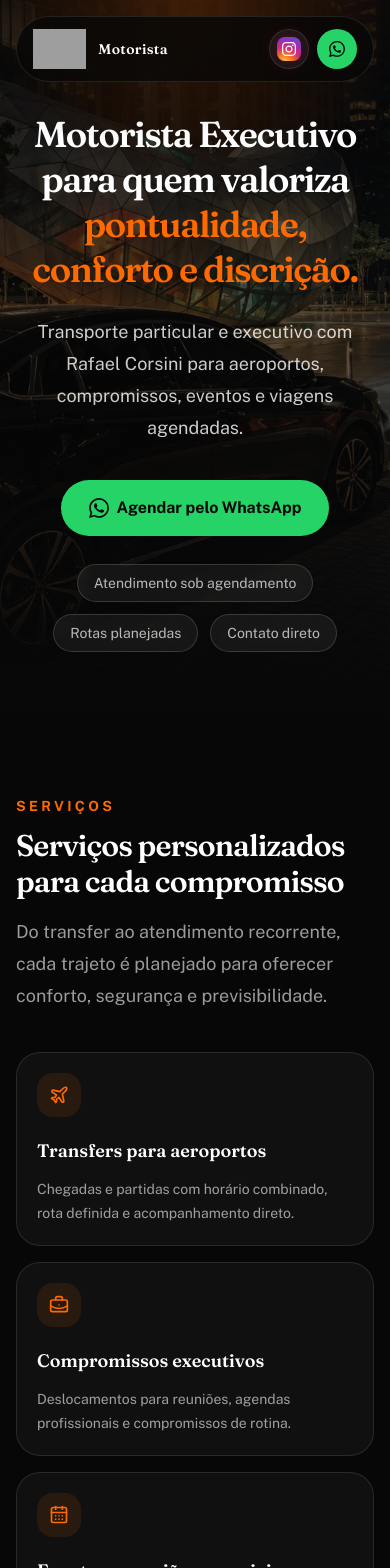
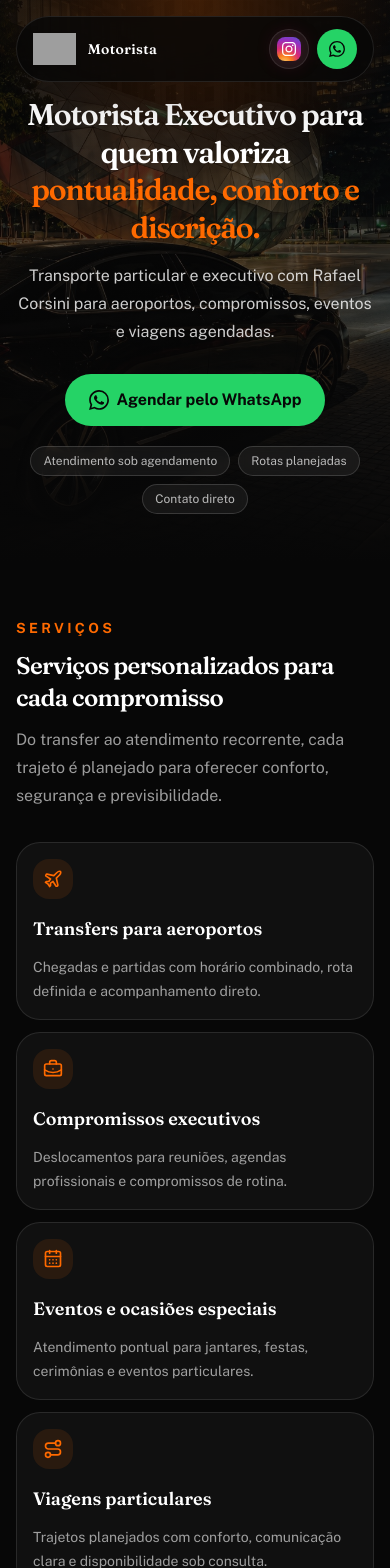
Before and after one commit to pedropcorsini/landing-page-rc-motorista, a React (Vite) app: page / in a window 390 px wide. Shown: the top 1568 px of the page. Built offline with nearby package versions, Linux system fonts and the light colour scheme; grey boxes are pictures that could not be loaded.

Commit message:
fix(mobile): reduz tamanhos exagerados no mobile
Diminui fonte de titulos e textos, padding das secoes e a altura
minima dos cards da galeria (320px fixo era o maior ofensor) apenas
abaixo do breakpoint sm. Tablet e desktop ficam inalterados.

```diff
--- a/src/components/Differentials.tsx
+++ b/src/components/Differentials.tsx
@@ -5,19 +5,19 @@ const icons = [Clock3, EyeOff, UserRoundCheck, Sparkles, MessageCircle, ShieldCh
 
 export function Differentials() {
   return (
-    <section id="diferenciais" className="px-4 py-20">
+    <section id="diferenciais" className="px-4 py-14 sm:py-20">
       <div className="relative isolate mx-auto grid max-w-6xl gap-5 lg:grid-cols-[1fr_0.82fr] lg:items-stretch">
-        <div className="relative z-0 rounded-[2rem] border border-white/10 bg-surface p-8 shadow-glow sm:p-10 lg:h-full">
+        <div className="relative z-0 rounded-[2rem] border border-white/10 bg-surface p-6 shadow-glow sm:p-10 lg:h-full">
           <div>
             <p className="text-sm font-bold uppercase tracking-[0.24em] text-brand">Diferenciais</p>
-            <h2 className="mt-3 font-heading text-3xl font-semibold tracking-[-0.03em] text-white sm:text-4xl">
+            <h2 className="mt-3 font-heading text-2xl font-semibold tracking-[-0.03em] text-white sm:text-4xl">
               Diferenciais pensados para sua rotina
             </h2>
-            <p className="mt-5 text-lg leading-8 text-white/60">
+            <p className="mt-4 text-base leading-7 text-white/60 sm:mt-5 sm:text-lg sm:leading-8">
               O foco é simples: facilitar o agendamento, manter comunicação clara e entregar um atendimento confiável do primeiro contato até o destino.
             </p>
           </div>
-          <div className="mt-8 flex items-start gap-3 rounded-3xl border border-brand/25 bg-brand/10 p-5 text-white/85">
+          <div className="mt-6 flex items-start gap-3 rounded-3xl border border-brand/25 bg-brand/10 p-4 text-white/85 sm:mt-8 sm:p-5">
             <CheckCircle2 aria-hidden="true" className="mt-0.5 h-6 w-6 flex-none text-brand" />
             <p className="font-semibold">Ideal para quem precisa de pontualidade, discrição, conforto, segurança e contato direto com o motorista.</p>
           </div>
--- a/src/components/Footer.tsx
+++ b/src/components/Footer.tsx
@@ -7,7 +7,7 @@ export function Footer() {
     <footer className="border-t border-white/10 px-4 py-10">
       <div className="mx-auto flex max-w-6xl flex-col gap-6 text-sm text-white/60 md:flex-row md:items-center md:justify-between">
         <div className="flex max-w-xl items-start gap-4">
-          <img aria-hidden="true" alt="" className="h-14 w-14 flex-none object-contain" src={rcLogo} />
+          <img aria-hidden="true" alt="" className="h-11 w-11 flex-none object-contain sm:h-14 sm:w-14" src={rcLogo} />
           <div>
             <p className="font-heading font-semibold text-white">{site.brand}</p>
             <p>{site.driver} | Atendimento mediante disponibilidade e agendamento.</p>
--- a/src/components/Header.tsx
+++ b/src/components/Header.tsx
@@ -7,7 +7,7 @@ function LogoMark() {
     <img
       aria-hidden="true"
       alt=""
-      className="h-10 w-auto flex-none"
+      className="h-8 w-auto flex-none sm:h-10"
       src={rcLogo}
     />
   );
--- a/src/components/Hero.tsx
+++ b/src/components/Hero.tsx
@@ -6,7 +6,7 @@ export function Hero() {
   return (
     <section
       id="top"
-      className="relative isolate flex min-h-[640px] items-center overflow-hidden pb-16 pt-28 sm:min-h-[720px] sm:pt-32 md:min-h-[760px] lg:min-h-[820px] lg:pb-20"
+      className="relative isolate flex min-h-[560px] items-center overflow-hidden pb-12 pt-24 sm:min-h-[720px] sm:pb-16 sm:pt-32 md:min-h-[760px] lg:min-h-[820px] lg:pb-20"
     >
       <img
         alt="Carro executivo da RC Motorista em atendimento noturno"
@@ -19,27 +19,27 @@ export function Hero() {
       <div className="absolute inset-x-0 top-0 -z-10 h-[420px] bg-[radial-gradient(circle_at_50%_0%,rgba(255,106,0,0.22),transparent_45%)]" />
 
       <div className="mx-auto max-w-3xl px-4 text-center">
-        <h1 className="font-heading text-4xl font-semibold leading-tight tracking-[-0.04em] text-white sm:text-5xl lg:text-6xl">
+        <h1 className="font-heading text-3xl font-semibold leading-tight tracking-[-0.04em] text-white sm:text-5xl lg:text-6xl">
           Motorista Executivo para quem valoriza{' '}
           <span className="text-brand">pontualidade, conforto e discrição.</span>
         </h1>
-        <p className="mx-auto mt-6 max-w-2xl text-lg leading-8 text-white/80">{site.subheadline}</p>
+        <p className="mx-auto mt-4 max-w-2xl text-base leading-7 text-white/80 sm:mt-6 sm:text-lg sm:leading-8">{site.subheadline}</p>
 
-        <div className="mt-9 flex justify-center">
+        <div className="mt-7 flex justify-center sm:mt-9">
           <a
             href={site.whatsappHref}
-            className="inline-flex cursor-pointer items-center justify-center gap-2 rounded-full bg-whatsapp px-7 py-4 font-bold text-ink transition-colors duration-200 hover:bg-[#1ebe5d] focus-visible:outline focus-visible:outline-2 focus-visible:outline-offset-4 focus-visible:outline-whatsapp"
+            className="inline-flex cursor-pointer items-center justify-center gap-2 rounded-full bg-whatsapp px-6 py-3.5 font-bold text-ink transition-colors duration-200 hover:bg-[#1ebe5d] focus-visible:outline focus-visible:outline-2 focus-visible:outline-offset-4 focus-visible:outline-whatsapp sm:px-7 sm:py-4"
           >
             <WhatsAppIcon className="h-5 w-5" />
             Agendar pelo WhatsApp
           </a>
         </div>
 
-        <div className="mt-7 flex flex-wrap justify-center gap-3 text-sm text-white/70">
+        <div className="mt-5 flex flex-wrap justify-center gap-2 text-xs text-white/70 sm:mt-7 sm:gap-3 sm:text-sm">
           {site.trustBadges.map((badge) => (
             <span
               key={badge}
-              className="rounded-full border border-white/15 bg-white/[0.06] px-4 py-2 backdrop-blur-sm"
+              className="rounded-full border border-white/15 bg-white/[0.06] px-3 py-1.5 backdrop-blur-sm sm:px-4 sm:py-2"
             >
               {badge}
             </span>
--- a/src/components/HowItWorks.tsx
+++ b/src/components/HowItWorks.tsx
@@ -2,22 +2,22 @@ import { site } from '../data/site';
 
 export function HowItWorks() {
   return (
-    <section className="px-4 py-20">
-      <div className="mx-auto max-w-6xl rounded-[2rem] border border-white/10 bg-white/[0.04] p-6 sm:p-10">
+    <section className="px-4 py-14 sm:py-20">
+      <div className="mx-auto max-w-6xl rounded-[2rem] border border-white/10 bg-white/[0.04] p-5 sm:p-10">
         <div className="grid gap-8 lg:grid-cols-[0.8fr_1.2fr] lg:items-start">
           <div>
             <p className="text-sm font-bold uppercase tracking-[0.24em] text-brand">Agendamento</p>
-            <h2 className="mt-3 font-heading text-3xl font-semibold tracking-[-0.03em] text-white sm:text-4xl">
+            <h2 className="mt-3 font-heading text-2xl font-semibold tracking-[-0.03em] text-white sm:text-4xl">
               Como funciona?
             </h2>
-            <p className="mt-4 text-lg leading-8 text-white/60">
+            <p className="mt-3 text-base leading-7 text-white/60 sm:mt-4 sm:text-lg sm:leading-8">
               Solicite seu atendimento, informe os detalhes do compromisso e receba a confirmação com todas as informações necessárias.
             </p>
           </div>
 
           <div className="grid gap-4 md:grid-cols-3">
             {site.steps.map((step, index) => (
-              <article key={step.title} className="rounded-3xl border border-white/10 bg-ink/60 p-6">
+              <article key={step.title} className="rounded-3xl border border-white/10 bg-ink/60 p-5 sm:p-6">
                 <span className="grid h-10 w-10 place-items-center rounded-full bg-white text-sm font-bold text-ink">
                   {String(index + 1).padStart(2, '0')}
                 </span>
--- a/src/components/Services.tsx
+++ b/src/components/Services.tsx
@@ -5,28 +5,28 @@ const icons = [Plane, BriefcaseBusiness, CalendarDays, Route, Repeat];
 
 export function Services() {
   return (
-    <section id="servicos" className="px-4 py-20">
+    <section id="servicos" className="px-4 py-14 sm:py-20">
       <div className="mx-auto max-w-6xl">
         <div className="max-w-2xl">
           <p className="text-sm font-bold uppercase tracking-[0.24em] text-brand">Serviços</p>
-          <h2 className="mt-3 font-heading text-3xl font-semibold tracking-[-0.03em] text-white sm:text-4xl">
+          <h2 className="mt-3 font-heading text-2xl font-semibold tracking-[-0.03em] text-white sm:text-4xl">
             Serviços personalizados para cada compromisso
           </h2>
-          <p className="mt-4 text-lg leading-8 text-white/60">
+          <p className="mt-3 text-base leading-7 text-white/60 sm:mt-4 sm:text-lg sm:leading-8">
             Do transfer ao atendimento recorrente, cada trajeto é planejado para oferecer conforto, segurança e previsibilidade.
           </p>
         </div>
 
-        <div className="mt-10 grid gap-4 md:grid-cols-2 lg:grid-cols-5">
+        <div className="mt-8 grid gap-3 sm:mt-10 sm:gap-4 md:grid-cols-2 lg:grid-cols-5">
           {site.services.map((service, index) => {
             const Icon = icons[index];
 
             return (
               <article
                 key={service.title}
-                className="rounded-3xl border border-white/10 bg-white/[0.04] p-5 transition-colors duration-200 hover:border-brand/40 hover:bg-white/[0.06]"
+                className="rounded-3xl border border-white/10 bg-white/[0.04] p-4 transition-colors duration-200 hover:border-brand/40 hover:bg-white/[0.06] sm:p-5"
               >
-                <div className="mb-5 grid h-11 w-11 place-items-center rounded-2xl bg-brand/10 text-brand">
+                <div className="mb-4 grid h-10 w-10 place-items-center rounded-2xl bg-brand/10 text-brand sm:mb-5 sm:h-11 sm:w-11">
                   <Icon aria-hidden="true" className="h-5 w-5" />
                 </div>
                 <h3 className="font-heading text-lg font-semibold text-white">{service.title}</h3>
```
Also changed, not shown: src/components/Contact.tsx (+11 -11 lines), src/components/VisualGallery.tsx (+6 -6 lines).
